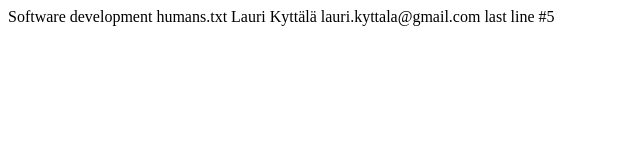
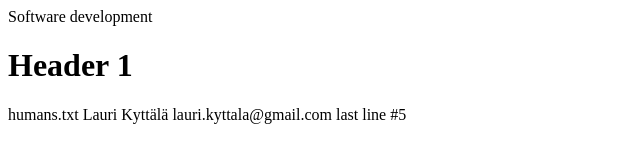
Before and after one commit to Lasseboy59/demo-tag-2, a plain HTML site: page index.html in a window 1280 px wide. Shown: the whole page, without its empty margins (0-640 px from the left). Drawn offline with Linux system fonts and the light colour scheme.

Commit message:
committed added Header 1 - index.html

```diff
--- a/index.html
+++ b/index.html
@@ -1,5 +1,6 @@
 Software development
 <title>title</title>
+<h1>Header 1</h1>
 humans.txt
 Lauri Kyttälä
 lauri.kyttala@gmail.com
```
